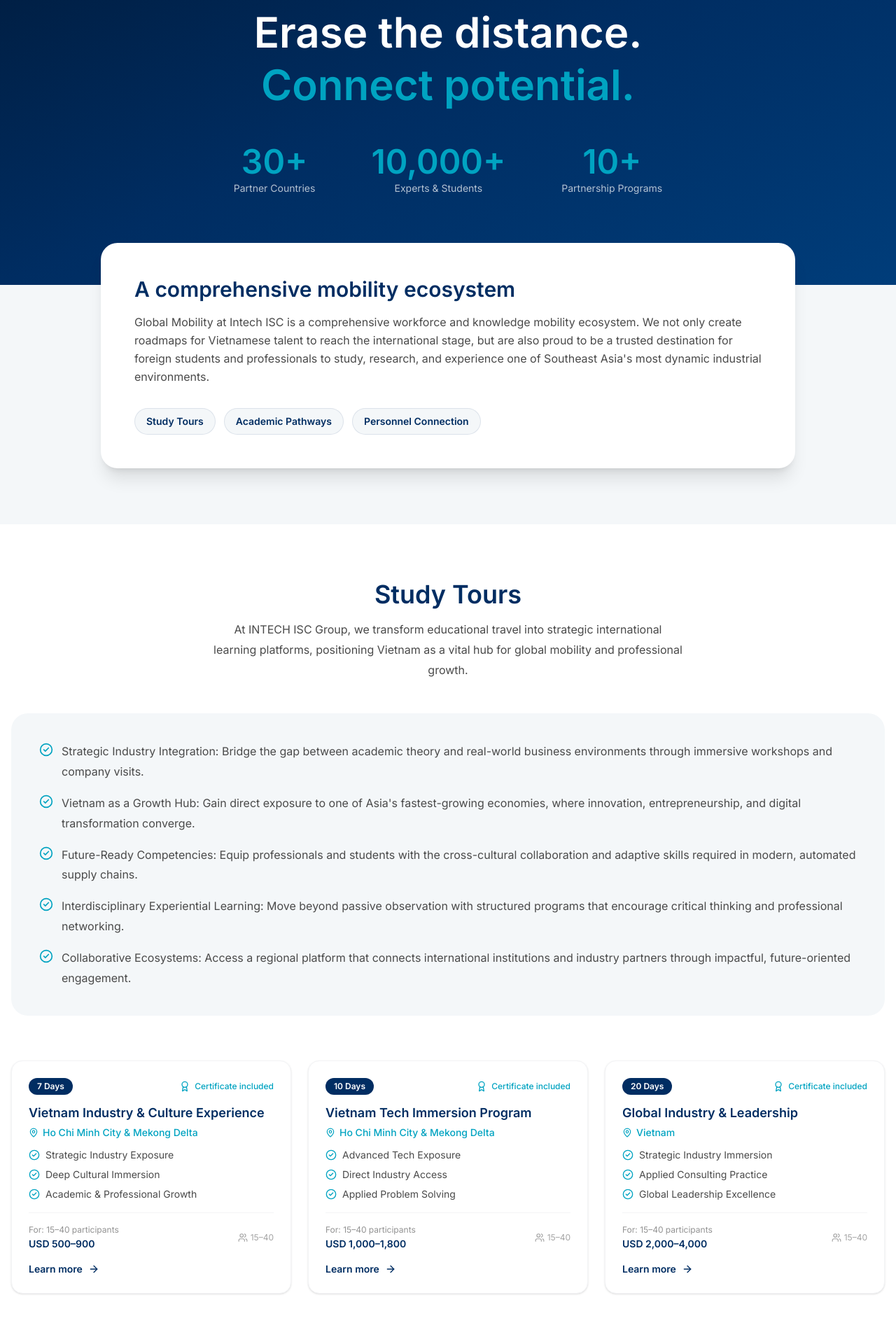
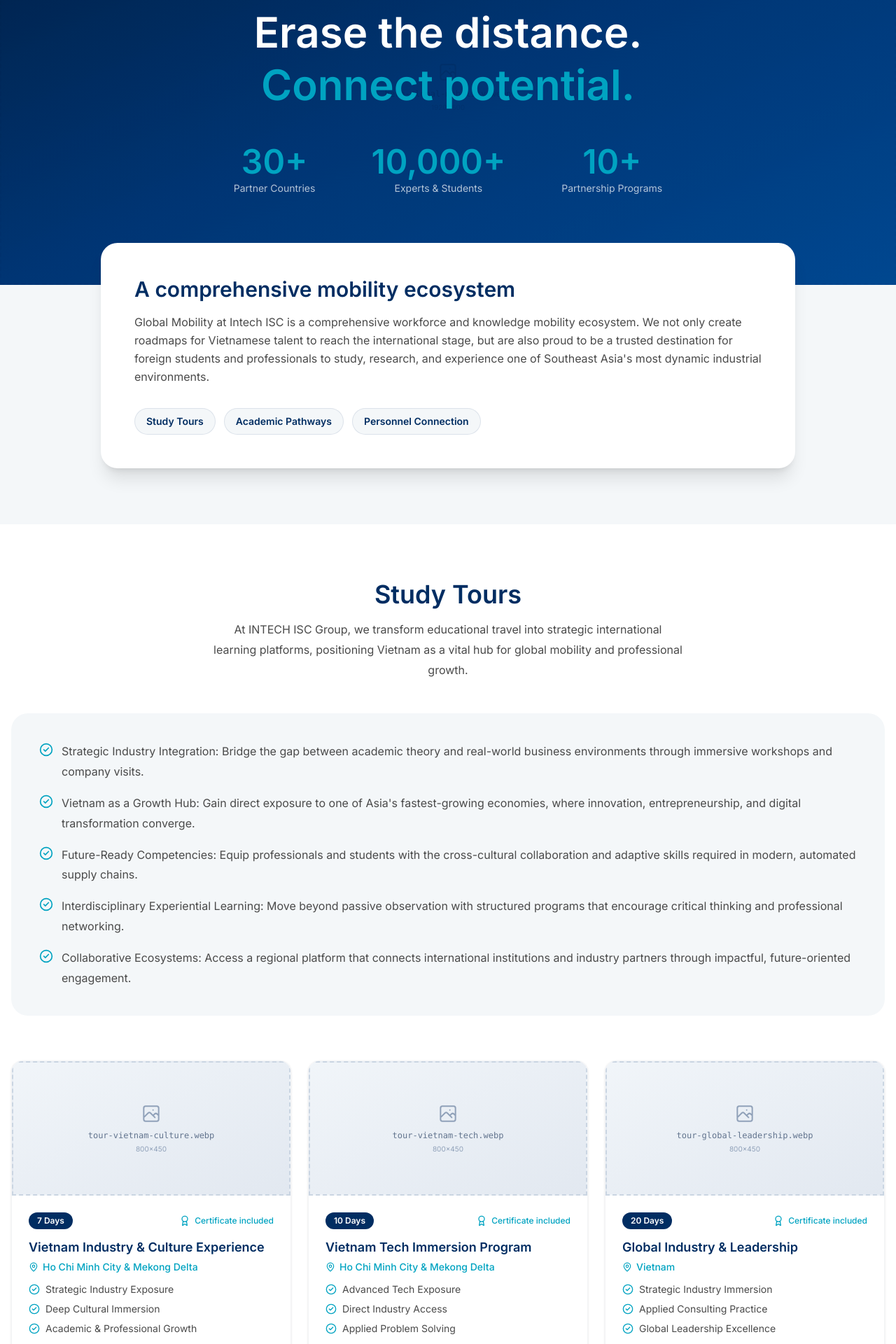
Before and after one commit to phuc-an-dev/Intech, a Next.js app: page /en/global-mobility in a window 1280 px wide. Shown: the part 240-2160 px from the top of the page at 70% size. Built offline with nearby package versions, Linux system fonts and the light colour scheme.

Commit message:
feat: add tour card thumbnails and hero bg overlay to Global Mobility page

```diff
--- a/src/app/[locale]/global-mobility/page.tsx
+++ b/src/app/[locale]/global-mobility/page.tsx
@@ -4,6 +4,7 @@
 import { MapPin, GraduationCap, ArrowRight, CheckCircle2, BookOpen, Briefcase, Users, Award } from 'lucide-react'
 import { useTranslations } from 'next-intl'
 import { Link } from '@/i18n/routing'
+import ImagePlaceholder from '@/components/ImagePlaceholder'
 
 const containerVariants = {
   hidden: { opacity: 0 },
@@ -73,11 +74,24 @@
     },
   ]
 
+  const tourImages = [
+    'tour-vietnam-culture.webp',
+    'tour-vietnam-tech.webp',
+    'tour-global-leadership.webp',
+  ]
+
   return (
     <div className="bg-[#F4F7F9]">
       {/* Hero */}
       <section className="bg-[#002D62] text-white py-24 md:py-32 relative overflow-hidden">
         <div className="absolute inset-0 bg-gradient-to-br from-[#001a3a] via-[#002D62] to-[#003d7a]" />
+        <ImagePlaceholder
+          name="hero-global-mobility.webp"
+          width={1920}
+          height={600}
+          fill
+          className="opacity-20 mix-blend-overlay"
+        />
         <div className="relative max-w-7xl mx-auto px-4 text-center">
           <motion.p
             initial={{ opacity: 0, y: 10 }}
@@ -193,12 +207,24 @@
             viewport={{ once: true }}
             className="grid grid-cols-1 md:grid-cols-3 gap-6"
           >
-            {tours.map((tour) => (
+            {tours.map((tour, i) => (
               <motion.div
                 key={tour.name}
                 variants={itemVariants}
-                className="bg-white rounded-2xl shadow-sm border border-gray-100 p-6 flex flex-col"
+                className="bg-white rounded-2xl shadow-sm border border-gray-100 overflow-hidden flex flex-col"
               >
+                {/* Tour thumbnail */}
+                <div className="h-48 w-full relative overflow-hidden">
+                  <ImagePlaceholder
+                    name={tourImages[i]}
+                    width={800}
+                    height={450}
+                    fill
+                  />
+                </div>
+
+                {/* Card content */}
+                <div className="p-6 flex flex-col flex-1">
                   <div className="flex items-center justify-between mb-3">
                     <span className="bg-[#002D62] text-white text-xs font-bold px-3 py-1 rounded-full">
                       {tour.duration}
@@ -238,6 +264,7 @@
                     {t('tour_cta')}
                     <ArrowRight className="w-4 h-4 group-hover:translate-x-1 transition-transform" />
                   </Link>
+                </div>
               </motion.div>
             ))}
           </motion.div>
```
Lines whose indentation alone changed are shown as unchanged.
